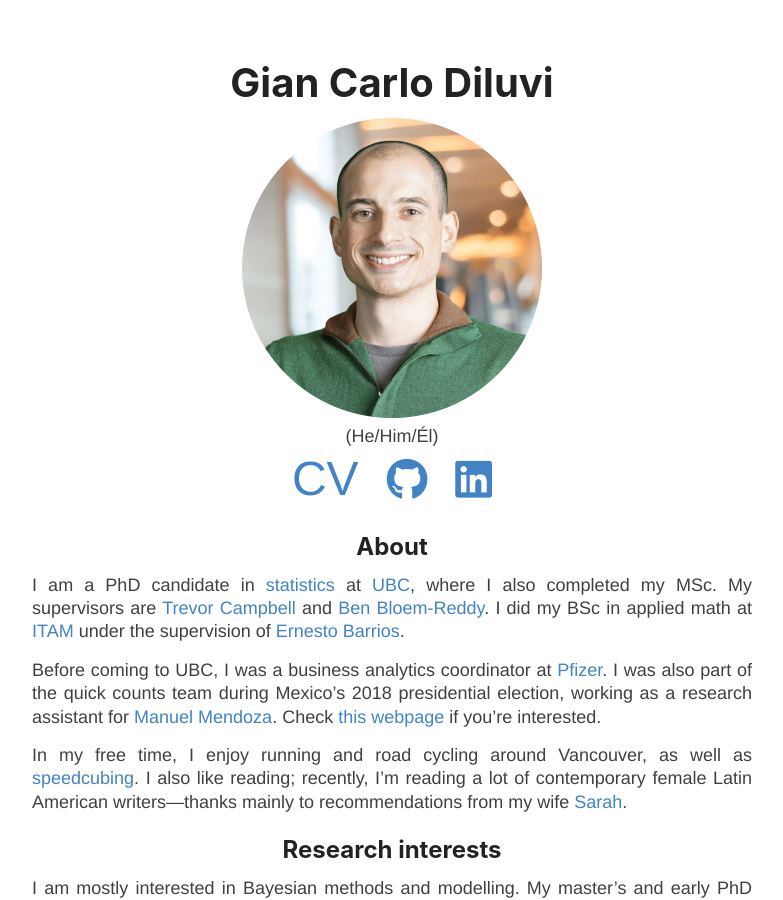
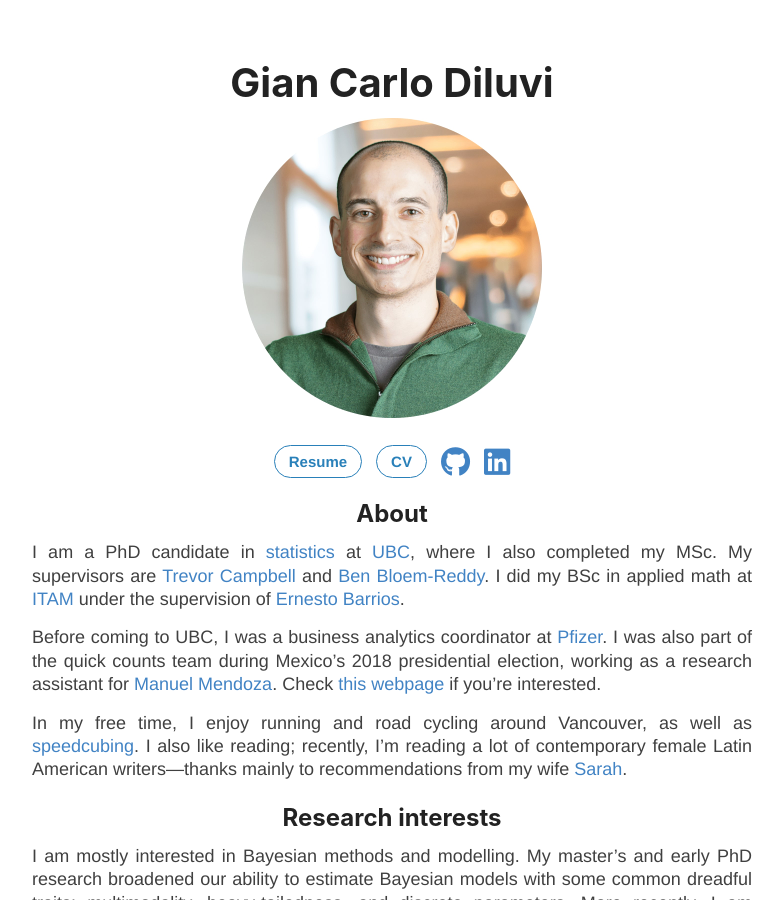
Before and after one commit to giankdiluvi/giankdiluvi.github.io, a Jekyll site: the page built from index.md, in a window 1280 px wide and 900 px high. Shown: the whole window, without its empty margins (248-1031 px from the left). Built offline with Jekyll 4.4.1, drawn with Linux system fonts in a browser that asks for light colours; nearby versions of some CDN libraries.

Commit message:
add resume and redo layout

```diff
--- a/_layouts/default.html
+++ b/_layouts/default.html
@@ -35,71 +35,34 @@
       <div>
         <h1>
           Gian Carlo Diluvi
-          <!--<br><span>(He/Him/Él)</span>-->
         </h1>
-        <!--(He/Him/Él)<br><br>-->
         <figure>
           <a href="{{ site.baseurl }}/"><img src="{{ site.baseurl }}{{ site.avatar }}" alt="{{ site.title }}" style="width:300px;height:300px;"/></a>
-          <figcaption>
-            (He/Him/Él)<br>
-            <a href="/docs/cv-giancarlo-diluvi.pdf" target="_blank">
-              <font size="8">CV</font>
-            </a>	&emsp;
-            <a href="https://github.com/GiankDiluvi" target="_blank">
-              <i class="fa-brands fa-github" style="font-size:42px"></i>
-            </a>	&emsp;
-            <a href="https://www.linkedin.com/in/giancarlodiluvi/" target="_blank">
-              <i class="fa-brands fa-linkedin" style="font-size:42px"></i>
+          <figcaption style="margin-top: 20px; display: flex; align-items: center; justify-content: center; gap: 14px;">
+            <a href="/docs/resume-giancarlo-diluvi.pdf" target="_blank"
+               style="text-decoration:none; font-size:15px; font-weight:600; padding: 6px 14px; border: 1.5px solid #2980b9; border-radius: 20px; color: #2980b9;">
+              Resume
+            </a>
+            <a href="/docs/cv-giancarlo-diluvi.pdf" target="_blank"
+               style="text-decoration:none; font-size:15px; font-weight:600; padding: 6px 14px; border: 1.5px solid #2980b9; border-radius: 20px; color: #2980b9;">
+              CV
+            </a>
+            <a href="https://github.com/GiankDiluvi" target="_blank" style="display:flex;">
+              <i class="fa-brands fa-github" style="font-size:30px;"></i>
+            </a>
+            <a href="https://www.linkedin.com/in/giancarlodiluvi/" target="_blank" style="display:flex;">
+              <i class="fa-brands fa-linkedin" style="font-size:30px;"></i>
             </a>
           </figcaption>
         </figure>
       </div>
     </div>
 
-
-
- <!--
-    <div id="bar"></div>
-    <div class="wrapper-container">
-      <div class="wrapper-masthead">
-        <div class="container">
-          <header class="masthead clearfix">
-            <a href="{{ site.baseurl }}/" class="site-avatar"><img src="{{ site.baseurl }}{{ site.avatar }}" alt="{{ site.title }}" /></a>
-
-            <div class="site-info">
-              <h1 class="site-name"><a href="{{ site.baseurl }}/">{{ site.name }}</a></h1>
-              <p class="site-description">{{ site.description }}</p>
-            </div>
-          </header>
-        </div>
-      </div>
-
-
-      <nav>
-        <a href="{{ site.baseurl }}/">Home</a>
-        <a href="{{ site.baseurl }}/getting-started">Getting Started</a>
-        <a href="{{ site.baseurl }}/search">Search</a>
-        <a href="{{ site.baseurl }}/about">About</a>
-        <a href="{{ site.baseurl }}/archive">Archive</a>
-      </nav>
-      -->
-
       <div class="wrapper-main">
         <div id="main" role="main" class="container">
           {{ content }}
         </div>
       </div>
-
-      <!--
-      <div class="wrapper-footer">
-        <div class="container">
-          <footer class="footer">
-            {% include svg-icons.html %}
-          </footer>
-        </div>
-      </div>
-    </div>
-  -->
   <footer>
     Copyright &copy; Gian Carlo Diluvi, 2026
   </footer>
```
Also changed, not shown: 7 other files.
